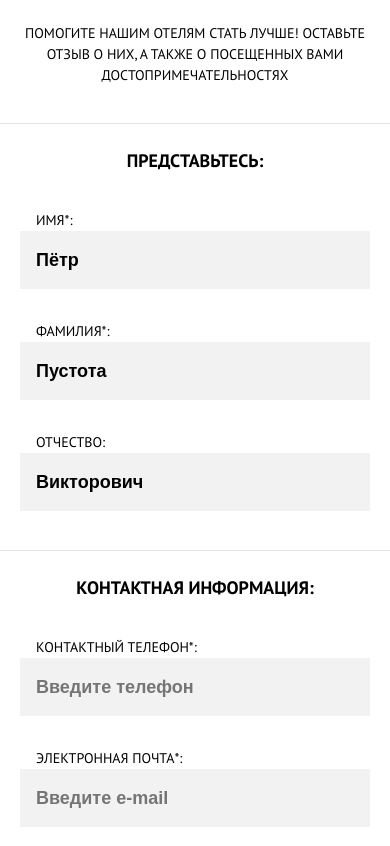
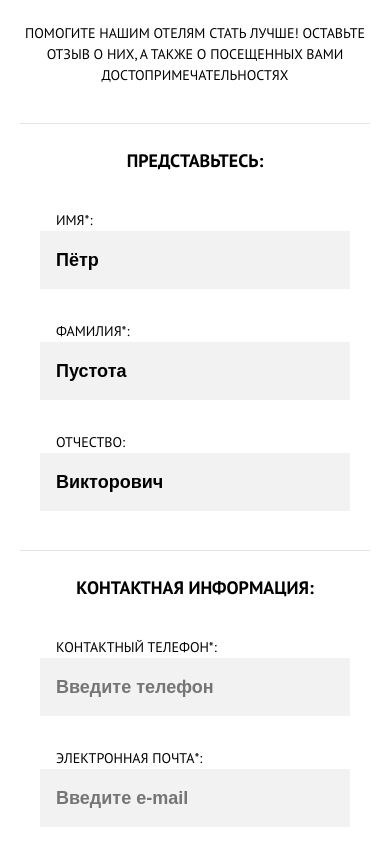
Before and after one commit to lexlexlex123/1217869-sedona-28, a plain HTML site: page source/form.html in a window 390 px wide. Shown: the part 520-1366 px from the top of the page. Drawn offline with nearby package versions, Linux system fonts and the light colour scheme; files that its build step writes are made by us from their sources.

Commit message:
адаптивная версия для form.html

```diff
--- a/source/form.html
+++ b/source/form.html
@@ -76,6 +76,7 @@
 
       <section class="form">
         <form class="form__wrapper" action="form.html" method="post">
+          <div class="form__userinfo">
             <div class="form__item">
               <h2 class="form__title">Представьтесь:</h2>
               <label class="form__label" for="name"><span class="form__label-text">Имя*:</span>
@@ -97,6 +98,7 @@
               <label class="form__label" for="email"><span class="form__label-text">Электронная почта*:</span>
                 <input class="form__input" type="email" id="email" placeholder="Введите e-mail" required>
               </label>
+            </div>
           </div>
 
           <div class="form__item">
--- a/source/sass/blocks/form.scss
+++ b/source/sass/blocks/form.scss
@@ -1,6 +1,23 @@
+.form {
+  display: flex;
+  width: 100%;
+  flex-direction: column;
+  padding: 0 20px;
+  box-sizing: border-box;
+
+  @media (min-width: $tablet-width) {
+    padding: 0 60px;
+  }
+
+  @media (min-width: $tablet-width) {
+    padding: 0 120px;
+  }
+}
+
 .form__wrapper {
   display: flex;
   flex-direction: column;
+  box-sizing: border-box;
 }
 
 .form__item {
@@ -13,15 +30,58 @@
   &:last-child {
     border-top: none;
   }
+
+  @media (min-width: $tablet-width) {
+    border: none;
+    display: grid;
+    grid-template-columns: 1fr 1fr;
+  }
+
+  @media (min-width: $desktop-width) {
+    display: flex;
+    flex-direction: row;
+    flex-wrap: wrap;
+    justify-content: space-around;
+  }
+}
+
+.form__userinfo {
+  @media (min-width: $tablet-width) {
+    display: flex;
+    justify-content: center;
+  }
+
+  & .form__item {
+    flex-direction: column;
+
+    @media (min-width: $tablet-width) {
+      display: flex;
+      padding: 0 50px;
+    }
+  }
+
+  & .form__item:first-child {
+    border-bottom: 1px solid #e5e5e5;
+
+    @media (min-width: $tablet-width) {
+      border: none;
+      border-right: 1px solid #dbdbdb;
+    }
+  }
 }
 
 .form__title {
+  width: 100%;
   margin: 0 0 20px 0;
   font-weight: 700;
   font-size: 18px;
   line-height: 26px;
   text-transform: uppercase;
   text-align: center;
+
+  @media (min-width: $tablet-width) {
+    grid-column: 1 / span 2;
+  }
 }
 
 .form__label {
@@ -106,6 +166,7 @@
 
 .form__textuser {
   height: 150px;
+  width: 100%;
   padding: 16px;
   background-color: #f2f2f2;
   font-weight: 700;
@@ -113,10 +174,15 @@
   line-height: 26px;
   color: rgba(0, 0, 0, 0.3);
   border: none;
+  box-sizing: border-box;
 
   &::placeholder {
     color: rgba(0, 0, 0, 0.3);
     font-weight: 700;
+  }
+
+  @media (min-width: $tablet-width) {
+    grid-column: 1 / span 2;
   }
 }
 
@@ -141,4 +207,8 @@
   margin: 0;
   margin-top: -16px;
   color: rgba(51, 51, 51, 0.6);
+
+  @media (min-width: $tablet-width) {
+    justify-self: end;
+  }
 }
--- a/source/sass/blocks/main-nav.scss
+++ b/source/sass/blocks/main-nav.scss
@@ -37,7 +37,6 @@
     display: flex;
     flex-direction: row;
     justify-content: space-around;
-    gap: 100px;
   }
 }
 
--- a/source/sass/blocks/page.scss
+++ b/source/sass/blocks/page.scss
@@ -30,8 +30,12 @@
 
   @media (min-width: $tablet-width) {
     flex-direction: row;
-    justify-content: space-around;
-    padding: 36px 0;
+    justify-content: space-between;
+    padding: 36px 60px;
+  }
+
+  @media (min-width: $desktop-width) {
+    padding: 47px 120px;
   }
 }
 
```
Lines whose indentation alone changed are shown as unchanged.
